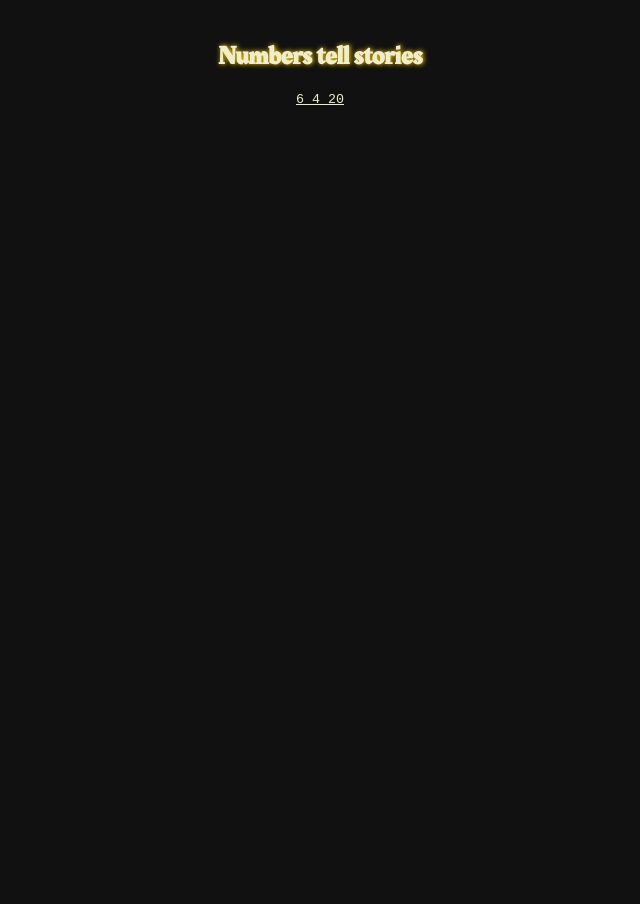
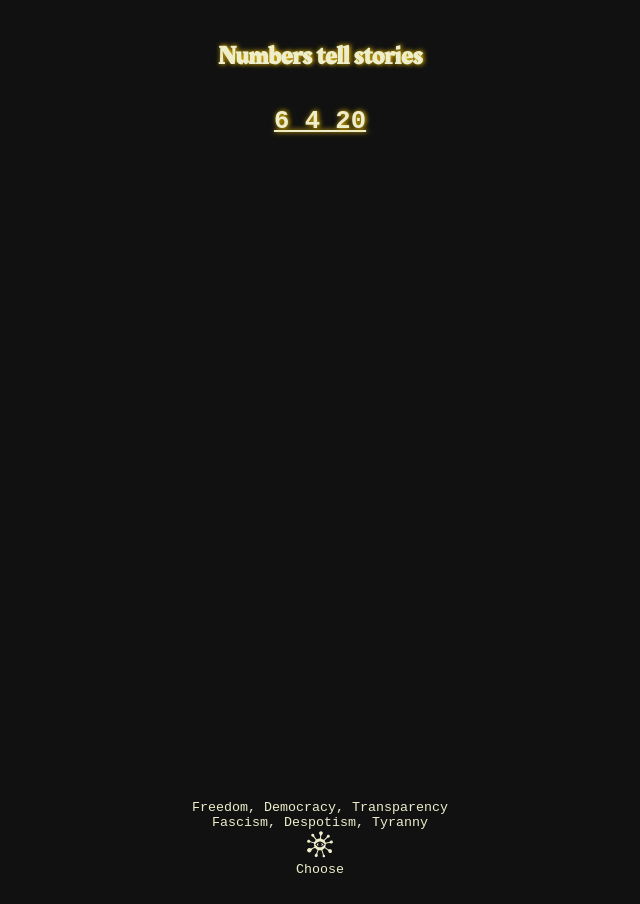
Before and after one commit to i-beholdr/6420, a plain HTML site: page 6-4-20.html in a window 1280 px wide. Shown: the whole page, without its empty margins (320-960 px from the left). Before the commit the page ends 800 px from the top, so only its background shows below. Drawn offline with Linux system fonts and the light colour scheme.

Commit message:
fdt footer

```diff
--- a/6-4-20.html
+++ b/6-4-20.html
@@ -21,11 +21,25 @@
 
         <h1 class="qcic">Numbers tell stories</h1>
 
-        <footer>
+        <p class="qcic">
           <a href="6-4-20.txt">6 4 20</a>
-        </footer>
-
+        </p>
       </div>
     </main>
+
+    <footer>
+      <div class="left">
+        Freedom, Democracy, Transparency
+        <br>
+        Fascism, Despotism, Tyranny
+      </div>
+      <div class="middle">
+        <img class="watcher" src="watcher.svg" alt="the eye of the watcher" />
+      </div>
+      <div class="right">
+        Choose
+      </div>
+    </footer>
+
   </body>
 </html>
```
Also changed, not shown: index.html (+4 -2 lines).
